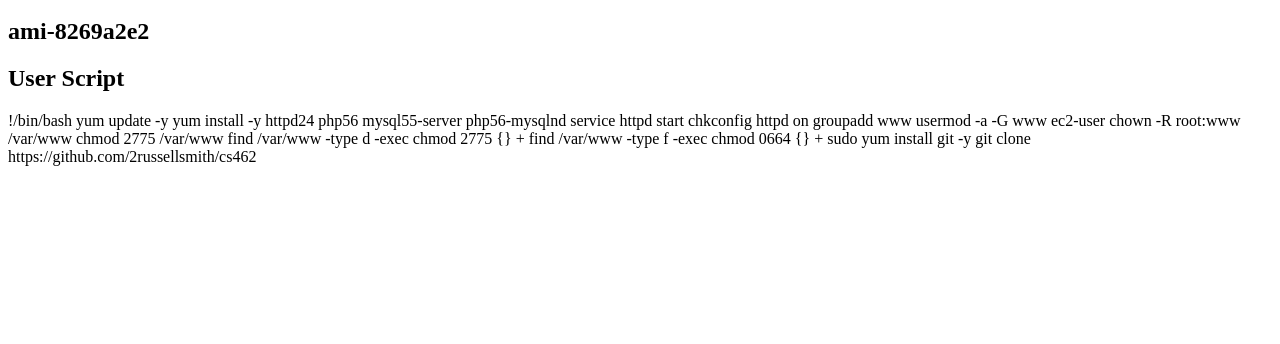
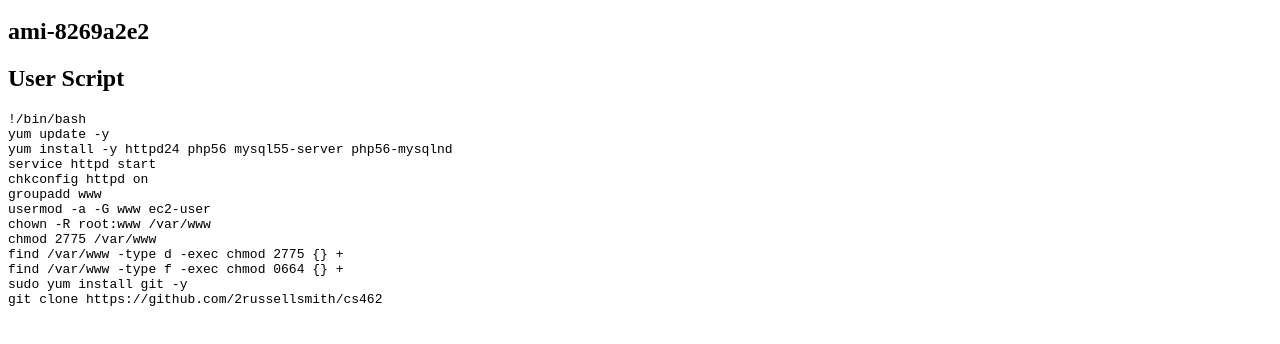
Before and after one commit to 2russellsmith/cs462, a plain HTML site: page index.html in a window 1280 px wide. Shown: the part 48-392 px from the top of the page. Drawn offline with Linux system fonts and the light colour scheme.

Commit message:
Fixing spacing

```diff
--- a/index.html
+++ b/index.html
@@ -2,7 +2,7 @@
 <h1>Russell Smith</h1>
 <h2>ami-8269a2e2</h2>
 <h2>User Script</h2>
-<p>!/bin/bash
+<pre>!/bin/bash
 yum update -y
 yum install -y httpd24 php56 mysql55-server php56-mysqlnd
 service httpd start
@@ -15,5 +15,5 @@ find /var/www -type d -exec chmod 2775 {} +
 find /var/www -type f -exec chmod 0664 {} +
 sudo yum install git -y
 git clone https://github.com/2russellsmith/cs462
-</p>
+</pre>
 </HTML>
```
